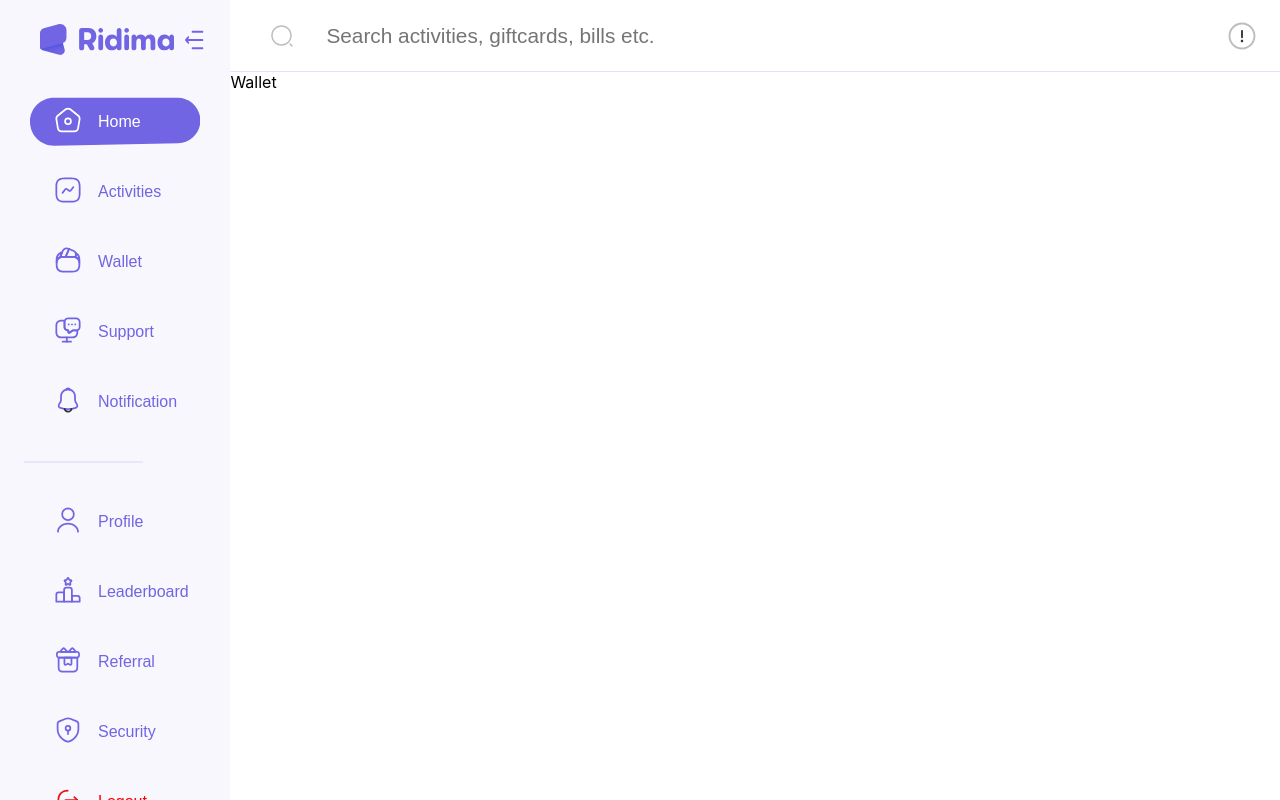
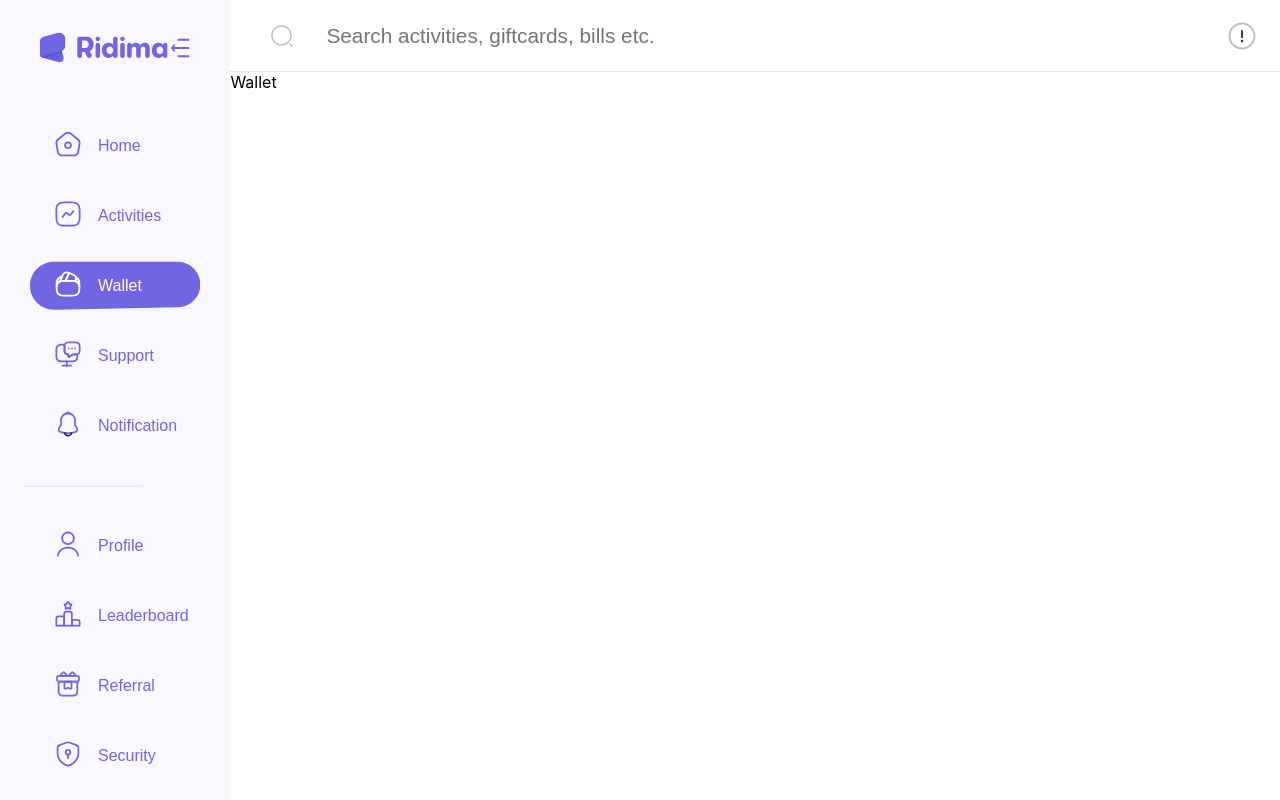
Before and after one commit to Ifcodes/ridima-clone, a React (Vite) app: page /wallet in a window 1280 px wide. Built offline with nearby package versions, Linux system fonts and the light colour scheme.

Commit message:
fix: style fixes dashboard templates

```diff
--- a/src/components/organisms/DashboardSideNav/index.tsx
+++ b/src/components/organisms/DashboardSideNav/index.tsx
@@ -1,5 +1,5 @@
 import React, { useState } from 'react'
-import { useNavigate } from 'react-router-dom'
+import { Link, NavLink, useNavigate } from 'react-router-dom'
 import { primaryMenuList, secondaryMenuList } from '../../../utils/helpers/menuList'
 import Button from '../../atoms/Buttons'
 import ArrowLeftClosePanel from '../../atoms/vectors/ArrowLeftClosePanel'
@@ -7,26 +7,8 @@ import DashboardLogo from '../../atoms/vectors/LogoDashboard'
 import { SideNavWrapper } from './styledMenuBar'
 
 const DashboardSideNav = () => {
-  const [isActive, setIsActive] = useState(1)
-  const navigate = useNavigate()
+  const [activePath] = useState(window.location.pathname)
 
-  const handleMenuClick = (type: string, menuId: number) => {
-    if(type === "primaryMenu") {
-      primaryMenuList.map((i, _index) => {
-        if(menuId === i.id) setIsActive(menuId)
-
-        return i
-      })
-    }
-
-     if(type === "secondaryMenu") {
-      secondaryMenuList.map((i, _index) => {
-        if(menuId === i.id) setIsActive(menuId)
-
-        return i
-      })
-    }
-  }
   return (
     <SideNavWrapper>
       <div className='logo-cont'>
@@ -34,59 +16,62 @@ const DashboardSideNav = () => {
         <ArrowLeftClosePanel />
       </div>
       <div className='menu-items'>
-        {primaryMenuList.map((item, index) => (
-          <div
+        {primaryMenuList.map((item, index) =>{
+          const isActive = activePath === item.location
+          return(
+            <Link
+              to={item.location}
               key={`${item}-${index}`}
               className='menu'
             >
               <Button
                 buttonBgType='small'
-              btnPrefix={<item.icon active={isActive === item.id}/>}
+                btnPrefix={<item.icon active={isActive}/>}
                 menuBtn={true}
                 btnText={item.text}
-              bgColor={isActive === item.id
+                bgColor={isActive
                   ? '#7165E3'
                   : 'transparent'
                 }
-              textColor={isActive === item.id
+                textColor={isActive
                   ? 'white'
                   : '#7165E3'
                 }
                 mt='0'
-              hideBg={isActive !== item.id}
-              onClick={() => handleMenuClick('primaryMenu', item.id)}
+                hideBg={!isActive}
               />
-          </div>
-        ))}
+            </Link>
+          )
+        })}
       </div>
 
         <hr />
       <div className='menu-items secondary'>
         {secondaryMenuList.map((item, index) => (
-          <div
+          <Link
+            to={item.location}
             key={`${item}-${index}`}
             className='menu'
           >
             <Button
               buttonBgType='small'
-              btnPrefix={<item.icon active={isActive === item.id}/>}
+              btnPrefix={<item.icon active={activePath === item.location}/>}
               menuBtn={true}
               btnText={item.text}
-              bgColor={isActive === item.id
+              bgColor={activePath === item.location
                 ? '#7165E3'
                 : 'transparent'
               }
-              textColor={isActive === item.id
+              textColor={activePath === item.location
                 ? 'white'
                 : item.text === "Logout"
                 ? 'red'
                 : '#7165E3'
               }
               mt='0'
-              hideBg={isActive !== item.id}
-              onClick={() => handleMenuClick('secondaryMenu', item.id)}
+              hideBg={activePath !== item.location}
             />
-          </div>
+          </Link>
         ))}
       </div>
     </SideNavWrapper>
--- a/src/components/organisms/DashboardSideNav/styledMenuBar.tsx
+++ b/src/components/organisms/DashboardSideNav/styledMenuBar.tsx
@@ -4,16 +4,22 @@ export const SideNavWrapper = styled.aside<{
   logout?: boolean,
 }>`
   background: linear-gradient(0deg, rgba(113, 101, 227, 0.05), rgba(113, 101, 227, 0.05)), #FFFFFF;
-  padding: 1.5rem;
+  padding: 1rem 1.5rem;
   height: 100vh;
   overflow: auto;
+  position: relative;
 
   .logo-cont{
     width: 100%;
+    background: linear-gradient(0deg, rgba(113, 101, 227, 0.05), rgba(113, 101, 227, 0.05)), #FFFFFF;
+    z-index: 20;
     display: flex;
     justify-content: space-between;
     align-items: center;
-    padding-left: 1rem;
+    padding: 1rem;
+    position: sticky;
+    top: -1rem;
+    left: 0;
   }
 
   .menu-items{
```
Lines whose indentation alone changed are shown as unchanged.
